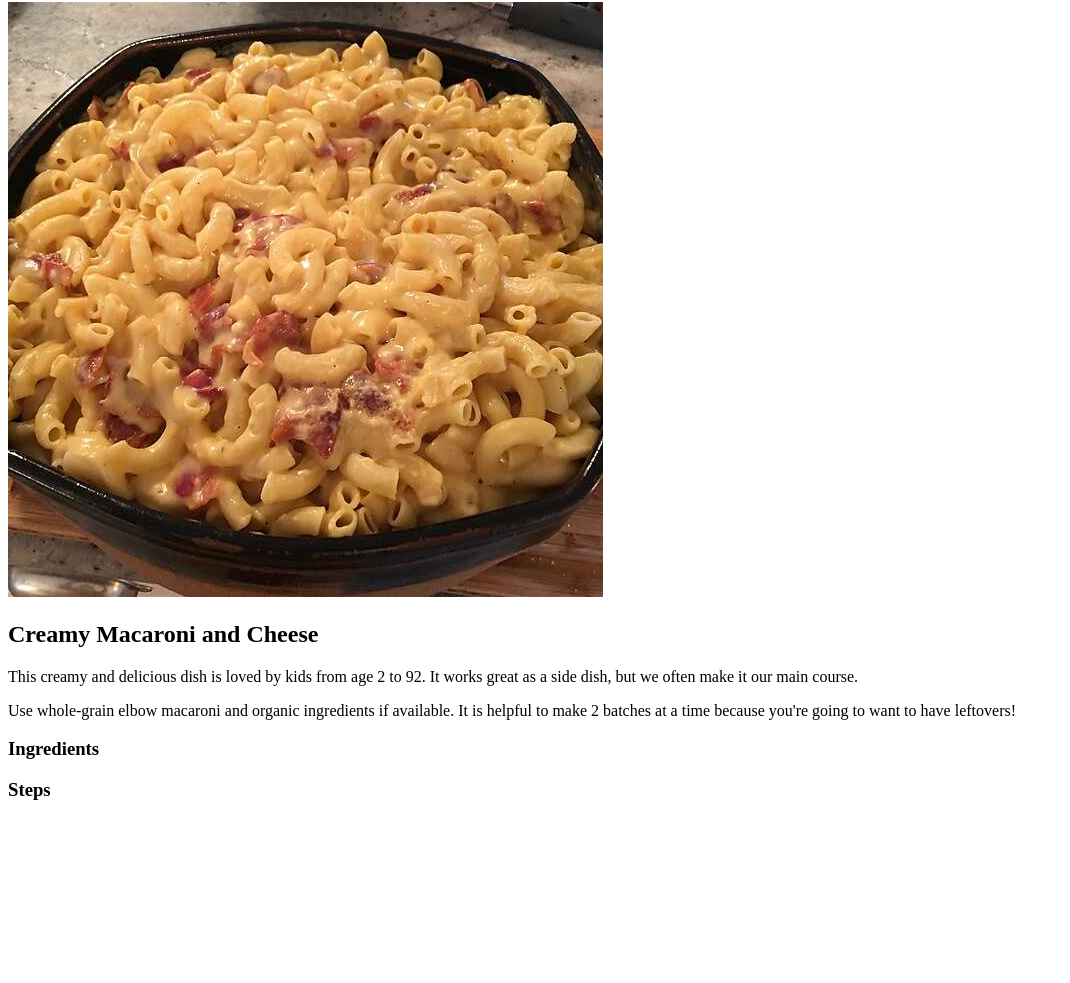
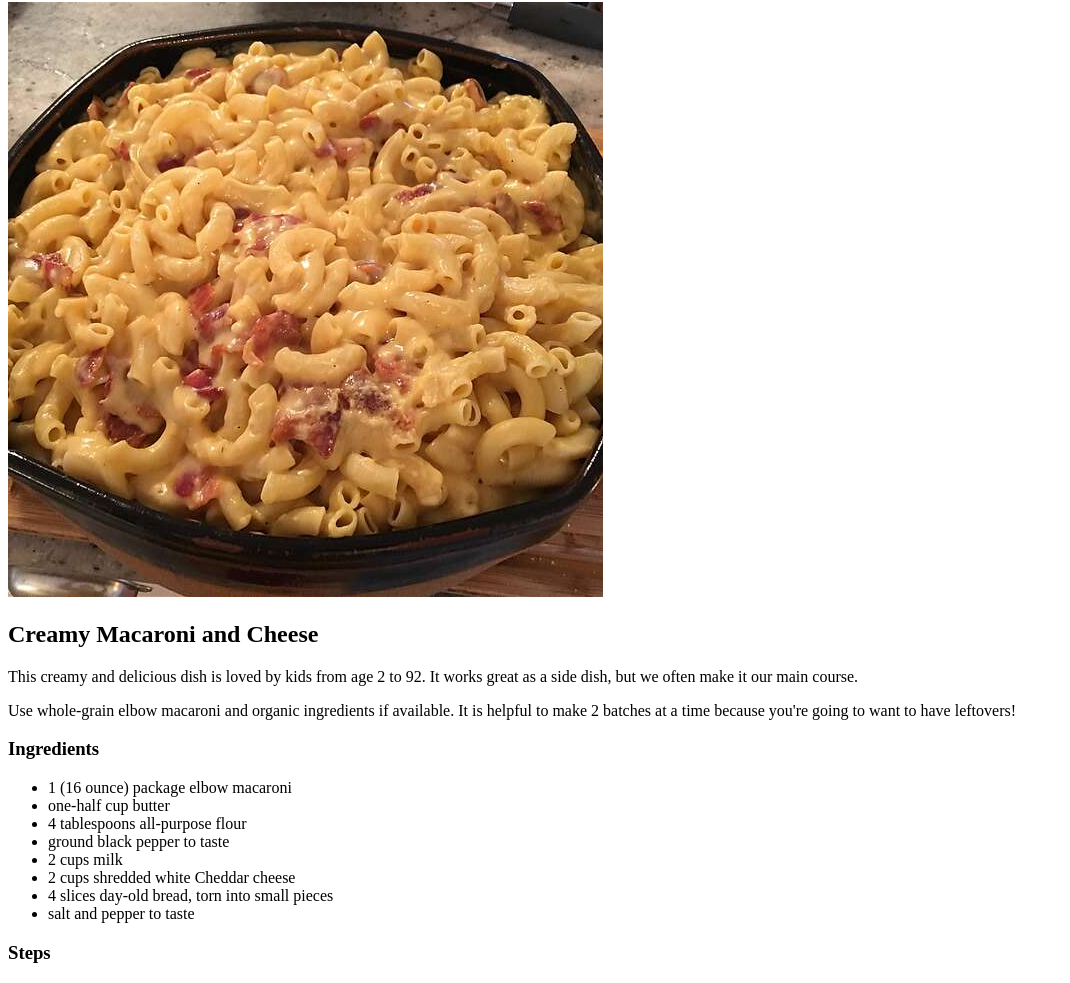
Before and after one commit to robinson468/odin-recipes, a plain HTML site: page recipes/mac.html in a window 1280 px wide. Shown: the part 78-1061 px from the top of the page, without its empty margins (0-1070 px from the left). Before the commit the page ends 898 px from the top, so only its background shows below. Drawn offline with Linux system fonts and the light colour scheme.

Commit message:
Add ingredient list to mac.html

```diff
--- a/recipes/mac.html
+++ b/recipes/mac.html
@@ -15,7 +15,14 @@
 
     <h3>Ingredients</h3>
         <ul>
-
+            <li>1 (16 ounce) package elbow macaroni</li>
+            <li>one-half cup butter</li>
+            <li>4 tablespoons all-purpose flour</li>
+            <li>ground black pepper to taste</li>
+            <li>2 cups milk</li>
+            <li>2 cups shredded white Cheddar cheese</li>
+            <li>4 slices day-old bread, torn into small pieces</li>
+            <li>salt and pepper to taste</li>
         </ul>
     <h3>Steps</h3>
         <ol>
```
